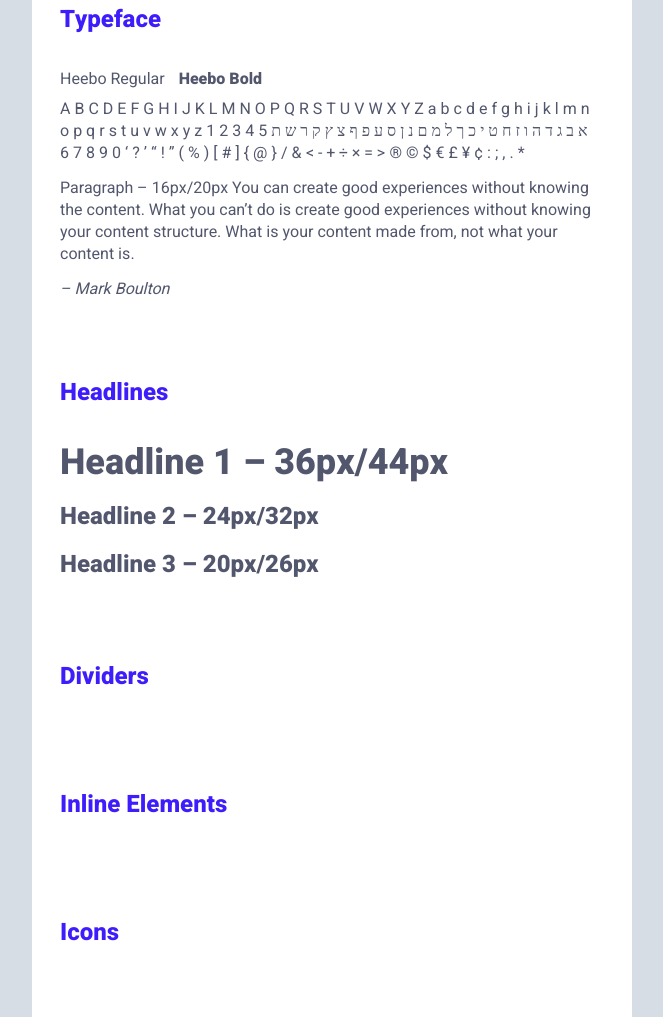
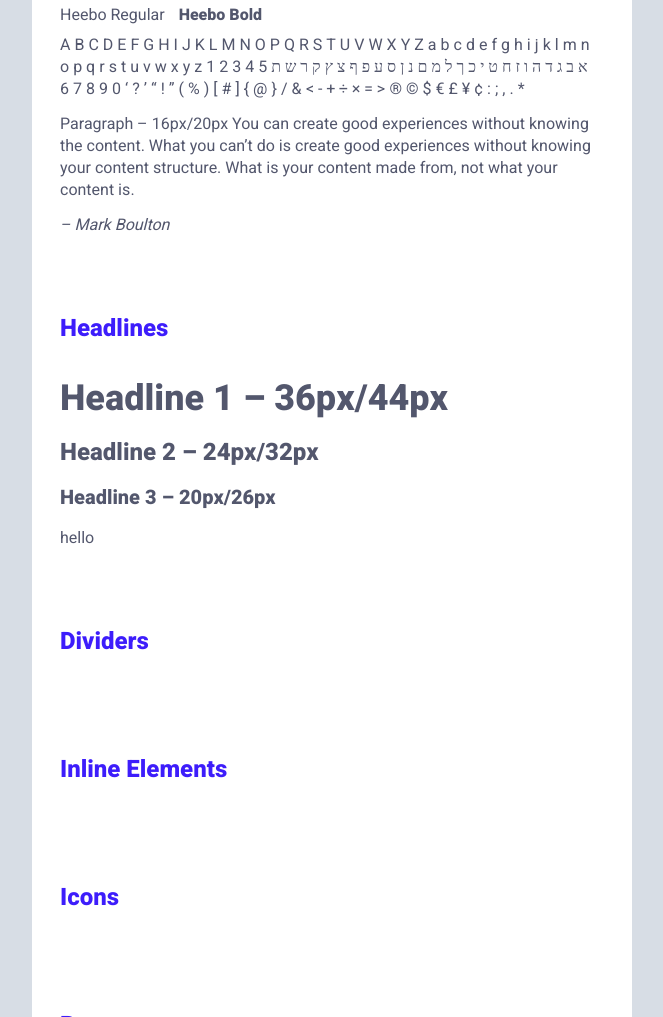
Before and after one commit to hoffmander/atomic-emails, a plain HTML site: page index.html in a window 1280 px wide. Shown: the part 600-1617 px from the top of the page, without its empty margins (308-971 px from the left). Drawn offline with Linux system fonts and the light colour scheme.

Commit message:
fixing templates

```diff
--- a/index.html
+++ b/index.html
@@ -66,7 +66,7 @@
       <table role="presentation" border="0" cellpadding="0" cellspacing="0" width="600" align="center" style="width:600px;">
         <tr>
           <td style="line-height:0px;font-size:0px;mso-line-height-rule:exactly;">
-      <![endif]--><div style="margin:0px auto;max-width:600px;background:#ffffff;"><table role="presentation" cellpadding="0" cellspacing="0" style="font-size:0px;width:100%;background:#ffffff;" align="center" border="0"><tbody><tr><td style="text-align:center;vertical-align:top;direction:ltr;font-size:0px;padding:32px 16px;"><!--[if mso | IE]>
+      <![endif]--><div style="margin:0px auto;max-width:600px;background:#ffffff;"><table role="presentation" cellpadding="0" cellspacing="0" style="font-size:0px;width:100%;background:#ffffff;" align="center" border="0"><tbody><tr><td style="text-align:center;vertical-align:top;direction:ltr;font-size:0px;padding:32px 16px;padding-bottom:0px;"><!--[if mso | IE]>
       <table role="presentation" border="0" cellpadding="0" cellspacing="0"><tr><td style="vertical-align:top;width:600px;">
       <![endif]--><div class="mj-column-per-100 outlook-group-fix" style="vertical-align:top;display:inline-block;direction:ltr;font-size:13px;text-align:left;width:100%;"><table role="presentation" cellpadding="0" cellspacing="0" width="100%" border="0"><tbody><tr><td style="word-break:break-word;font-size:0px;padding:12px;padding-top:0px;padding-bottom:0px;" align="left"><div class="" style="cursor:auto;color:#53576D;font-family:Heebo;font-size:16px;line-height:22px;text-align:left;">
                 <h1 style="margin-top: 0; margin-bottom: 16px; font-size: 36px; line-height: 44px;">Atoms</h1>
@@ -79,7 +79,7 @@
       <table role="presentation" border="0" cellpadding="0" cellspacing="0" width="600" align="center" style="width:600px;">
         <tr>
           <td style="line-height:0px;font-size:0px;mso-line-height-rule:exactly;">
-      <![endif]--><div style="margin:0px auto;max-width:600px;background:#ffffff;"><table role="presentation" cellpadding="0" cellspacing="0" style="font-size:0px;width:100%;background:#ffffff;" align="center" border="0"><tbody><tr><td style="text-align:center;vertical-align:top;direction:ltr;font-size:0px;padding:32px 16px;padding-bottom:0px;"><!--[if mso | IE]>
+      <![endif]--><div style="margin:0px auto;max-width:600px;background:#ffffff;"><table role="presentation" cellpadding="0" cellspacing="0" style="font-size:0px;width:100%;background:#ffffff;" align="center" border="0"><tbody><tr><td style="text-align:center;vertical-align:top;direction:ltr;font-size:0px;padding:32px 16px;padding-bottom:0px;padding-top:0px;"><!--[if mso | IE]>
       <table role="presentation" border="0" cellpadding="0" cellspacing="0"><tr><td style="vertical-align:top;width:600px;">
       <![endif]--><div class="mj-column-per-100 outlook-group-fix" style="vertical-align:top;display:inline-block;direction:ltr;font-size:13px;text-align:left;width:100%;"><table role="presentation" cellpadding="0" cellspacing="0" width="100%" border="0"><tbody><tr><td style="word-break:break-word;font-size:0px;padding:12px;padding-top:0px;padding-bottom:0px;" align="left"><div class="" style="cursor:auto;color:#53576D;font-family:Heebo;font-size:16px;line-height:22px;text-align:left;">
 		    <h2 class="text-accent" style="margin-top: 0; margin-bottom: 16px; font-size: 24px; line-height: 32px; color: #3D1DFB;">Brand Colors</h2>
@@ -200,9 +200,10 @@
       <table role="presentation" border="0" cellpadding="0" cellspacing="0"><tr><td style="vertical-align:top;width:600px;">
       <![endif]--><div class="mj-column-per-100 outlook-group-fix" style="vertical-align:top;display:inline-block;direction:ltr;font-size:13px;text-align:left;width:100%;"><table role="presentation" cellpadding="0" cellspacing="0" width="100%" border="0"><tbody><tr><td style="word-break:break-word;font-size:0px;padding:12px;padding-top:0px;padding-bottom:0px;" align="left"><div class="" style="cursor:auto;color:#53576D;font-family:Heebo;font-size:16px;line-height:22px;text-align:left;">
 		    <h1 style="margin-top: 0; margin-bottom: 16px; font-size: 36px; line-height: 44px;">Headline 1 – 36px/44px</h1>
-		    <h2 style="margin-top: 0; margin-bottom: 16px; font-size: 24px; line-height: 32px;">Headline 2 – 24px/32px
-		    <h2 style="margin-top: 0; margin-bottom: 16px; font-size: 24px; line-height: 32px;">Headline 3 – 20px/26px
-		</h2></h2></div></td></tr></tbody></table></div><!--[if mso | IE]>
+		    <h2 style="margin-top: 0; margin-bottom: 16px; font-size: 24px; line-height: 32px;">Headline 2 – 24px/32px</h2>
+		    <h3 style="margin-top: 0; margin-bottom: 16px; font-size: 20px; line-height: 26px;">Headline 3 – 20px/26px</h3>
+		    <p style="margin-top: 0; line-height: 22px;">hello</p>
+		</div></td></tr></tbody></table></div><!--[if mso | IE]>
       </td></tr></table>
       <![endif]--></td></tr></tbody></table></div><!--[if mso | IE]>
       </td></tr></table>
```
Also changed, not shown: 4 other files.
